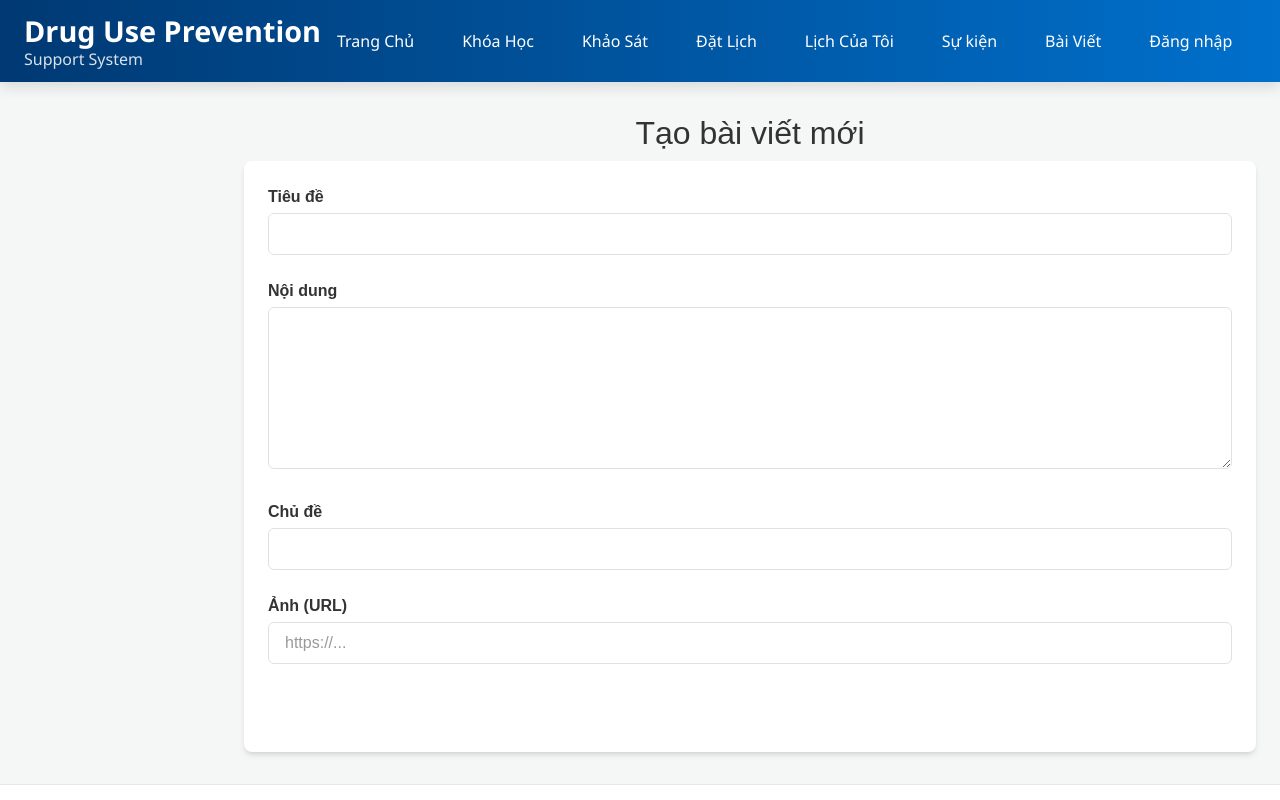
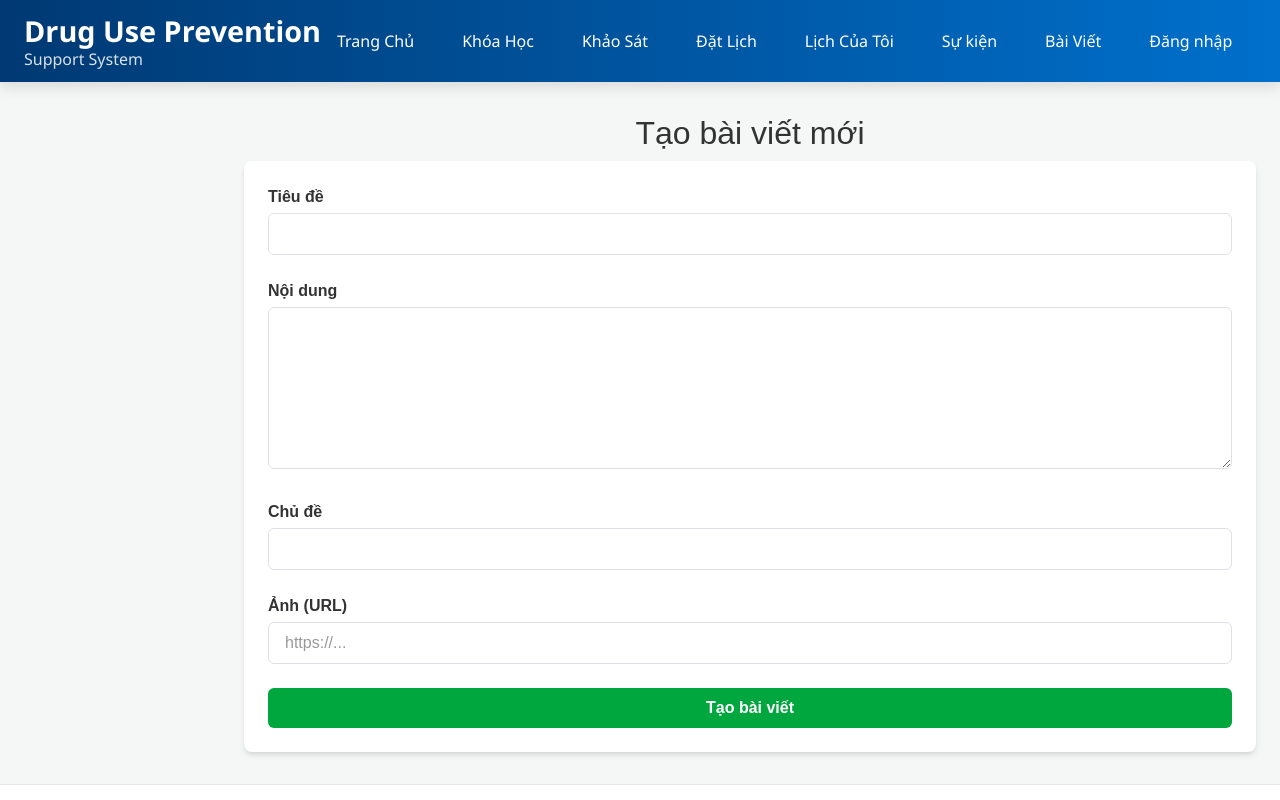
Before and after one commit to hieunhann/G7_SWP391, a React (Vite) app in the folder Front-End/drug-prevention-app/: page /create-blog in a window 1280 px wide. Shown: the top 800 px of the page. Built offline with nearby package versions, Linux system fonts and the light colour scheme.

Commit message:
fix buton submit

```diff
--- a/Front-End/drug-prevention-app/src/pages/Blogs/CreateBlog.jsx
+++ b/Front-End/drug-prevention-app/src/pages/Blogs/CreateBlog.jsx
@@ -99,7 +99,8 @@ const CreateBlog = () => {
               </div>
               <button
                 type="submit"
-                className="w-full bg-darkblue-500 text-white py-2 rounded hover:bg-darkblue-600 transition-colors font-semibold"
+               className="w-full bg-green-600 text-white py-2 rounded hover:bg-green-700 transition-colors font-semibold"
+
               >
                 Tạo bài viết
               </button>
```
